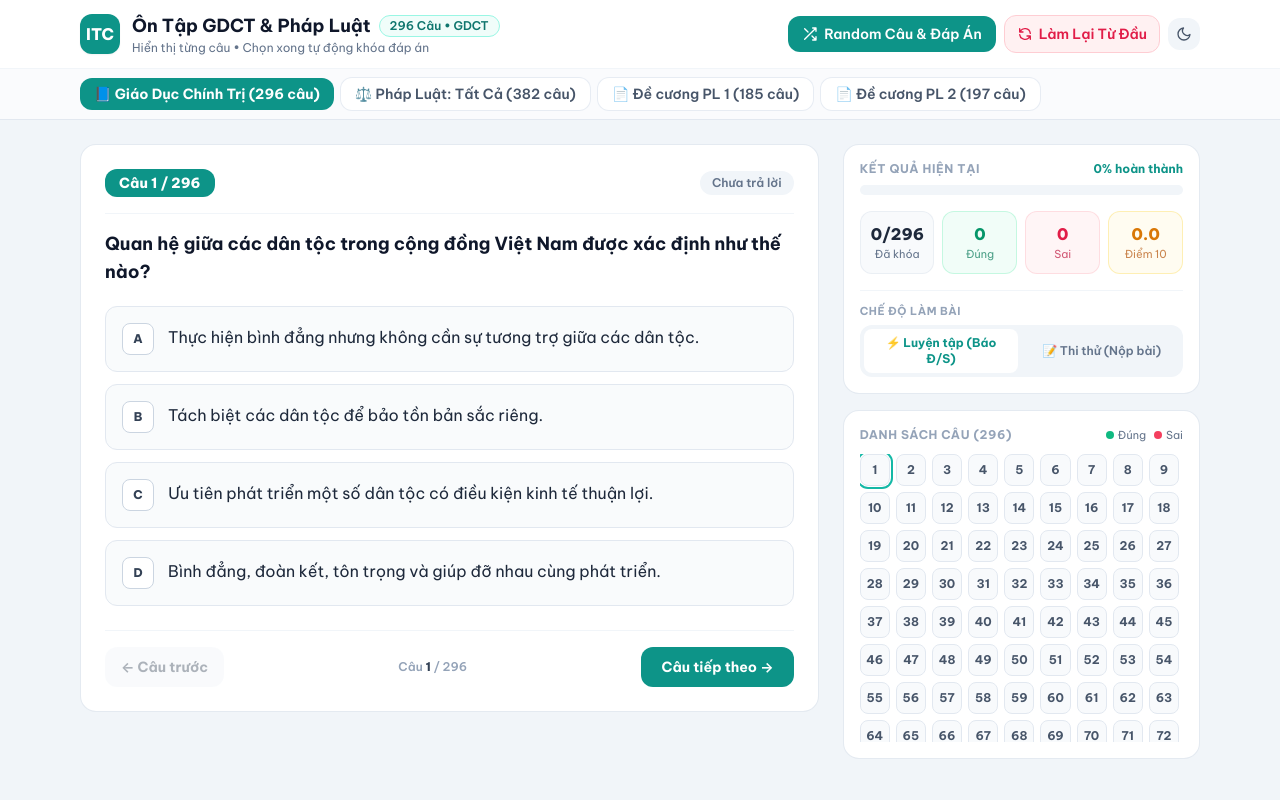
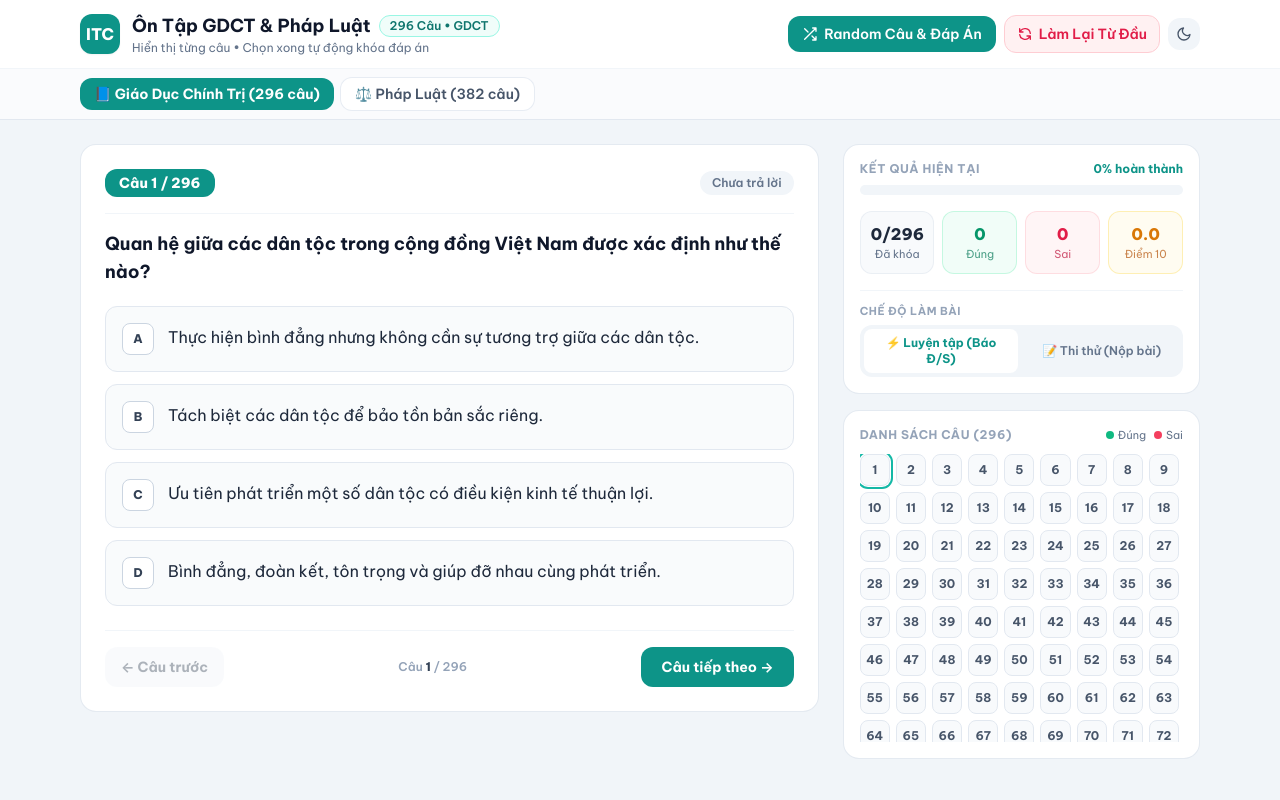
Before and after one commit to ThanhThien07/GDCT, a plain HTML site: page index.html in a window 1280 px wide. Drawn offline with nearby package versions, Linux system fonts and the light colour scheme.

Commit message:
Keep only main subject tabs: GDCT (296) and Phap Luat (382)

```diff
--- a/index.html
+++ b/index.html
@@ -72,13 +72,7 @@
             📘 Giáo Dục Chính Trị (296 câu)
           </button>
           <button id="tab-pl_all" onclick="switchSubject('pl_all')" class="px-3.5 py-1.5 rounded-xl text-xs sm:text-sm font-bold transition cursor-pointer">
-            ⚖️ Pháp Luật: Tất Cả (382 câu)
-          </button>
-          <button id="tab-pl_1" onclick="switchSubject('pl_1')" class="px-3 py-1.5 rounded-xl text-xs sm:text-sm font-semibold transition cursor-pointer">
-            📄 Đề cương PL 1 (185 câu)
-          </button>
-          <button id="tab-pl_2" onclick="switchSubject('pl_2')" class="px-3 py-1.5 rounded-xl text-xs sm:text-sm font-semibold transition cursor-pointer">
-            📄 Đề cương PL 2 (197 câu)
+            ⚖️ Pháp Luật (382 câu)
           </button>
         </div>
       </div>
@@ -202,22 +196,10 @@
         getQuestions: () => GDCT_BANK
       },
       pl_all: {
-        title: 'Pháp Luật Đại Cương (Đề 1 & Đề 2)',
+        title: 'Pháp Luật (382 Câu)',
         badge: '382 Câu • Pháp Luật',
         storageKey: 'pl_itc_all_382_single_locked_v1',
         getQuestions: () => PL_BANK
-      },
-      pl_1: {
-        title: 'Đề Cương Pháp Luật 1',
-        badge: '185 Câu • Pháp Luật 1',
-        storageKey: 'pl_itc_1_185_single_locked_v1',
-        getQuestions: () => PL_BANK.filter(q => q.lesson === 1)
-      },
-      pl_2: {
-        title: 'Đề Cương Pháp Luật 2',
-        badge: '197 Câu • Pháp Luật 2',
-        storageKey: 'pl_itc_2_197_single_locked_v1',
-        getQuestions: () => PL_BANK.filter(q => q.lesson === 2)
       }
     };
 
@@ -277,7 +259,7 @@
       document.getElementById('subject-badge').textContent = cfg.badge;
 
       // Update subject tabs styling
-      ['gdct', 'pl_all', 'pl_1', 'pl_2'].forEach(k => {
+      ['gdct', 'pl_all'].forEach(k => {
         const btn = document.getElementById(`tab-${k}`);
         if (k === subjKey) {
           btn.className = 'px-3.5 py-1.5 rounded-xl text-xs sm:text-sm font-bold bg-teal-600 text-white shadow-xs transition cursor-pointer';
```
